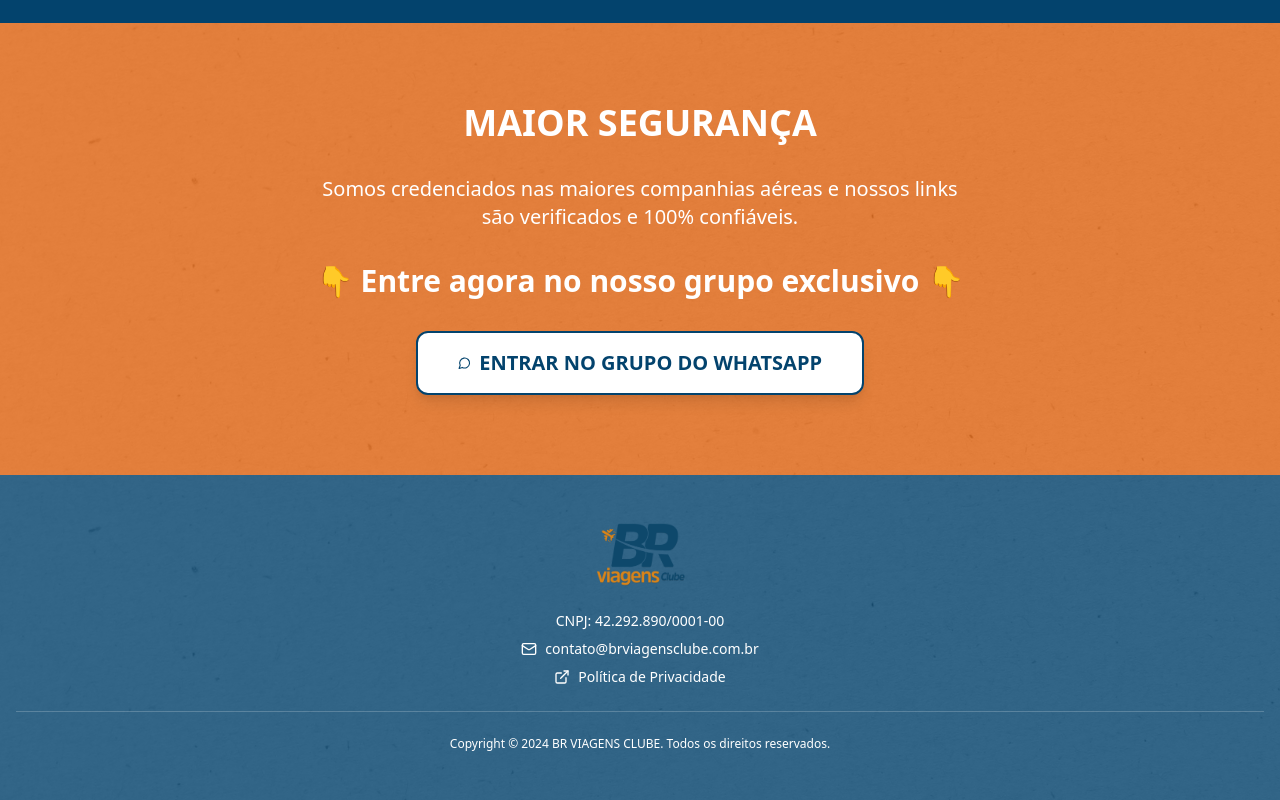
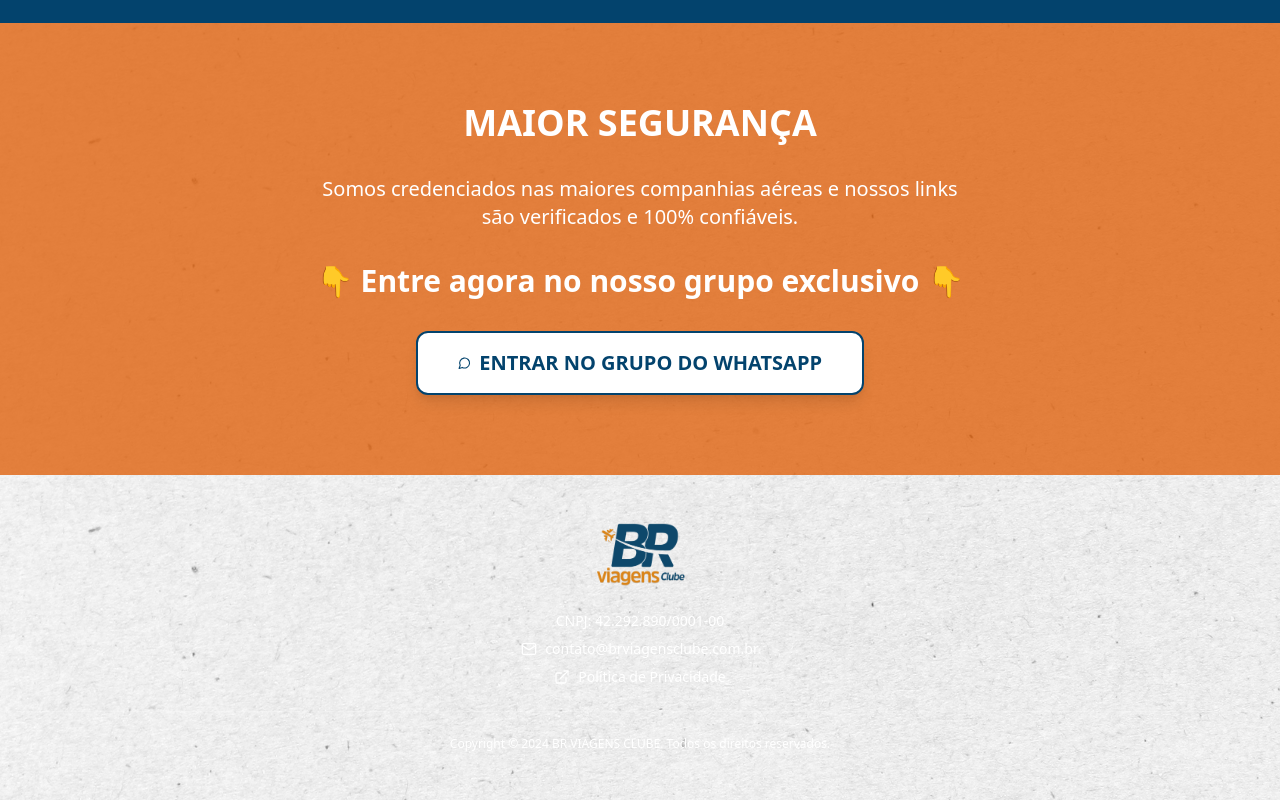
Before and after one commit to joelneto1/brviagens-capta-leads, a React (Vite) app: page /br-viagens-clube in a window 1280 px wide. Shown: the part 3122-3922 px from the top of the page. Built offline with nearby package versions, Linux system fonts and the light colour scheme.

Commit message:
Refactor: Remove blue from footer
Remove the blue background color from the footer section, leaving only the uploaded background image.

```diff
--- a/src/pages/BRViagensClube.tsx
+++ b/src/pages/BRViagensClube.tsx
@@ -334,7 +334,6 @@ const BRViagensClube = () => {
 
       {/* Rodapé */}
       <footer className="relative overflow-hidden py-12" style={{backgroundImage: 'url(/lovable-uploads/da47a96b-fe80-4e5a-b399-a20035af8df5.png)', backgroundSize: 'cover', backgroundPosition: 'center'}}>
-        <div className="absolute inset-0 bg-travel-blue/80"></div>
         <div className="container mx-auto px-4 relative z-10">
           <div className="text-center space-y-6 text-white">
             <div className="flex justify-center mb-4">
```
